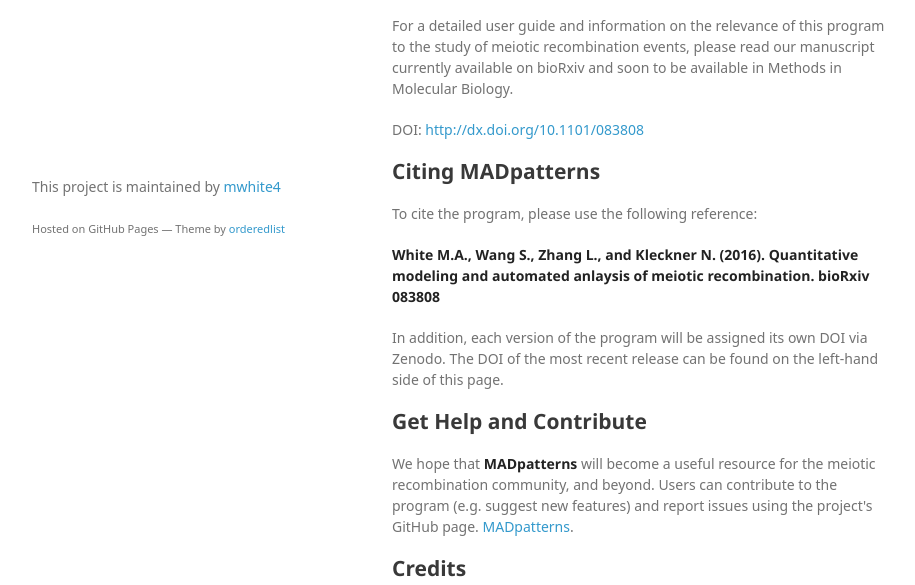
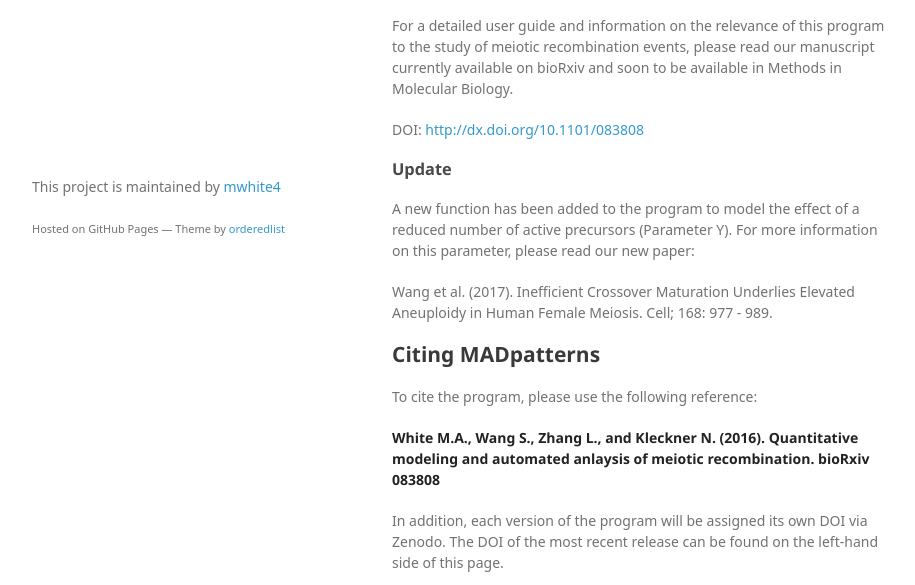
Before and after one commit to mwhite4/MADpatterns, a plain HTML site: page index.html in a window 1280 px wide. Shown: the part 492-1077 px from the top of the page, without its empty margins (178-1093 px from the left). Drawn offline with Linux system fonts and the light colour scheme; a web font is replaced by a local one.

Commit message:
Update index.html

```diff
--- a/index.html
+++ b/index.html
@@ -58,6 +58,12 @@
 
 <p>DOI: <a href="http://dx.doi.org/10.1101/083808">http://dx.doi.org/10.1101/083808</a></p>
 
+<h3>
+  <a id="update" class="anchor" href="#update" aria-hidden="true"><span aria-hidden="true" class="octicon octicon-link"></span></a>Update</h3>
+
+<p>A new function has been added to the program to model the effect of a reduced number of active precursors (Parameter Y).  For more information on this parameter, please read our new paper:</p>
+<p>Wang et al. (2017). Inefficient Crossover Maturation Underlies Elevated Aneuploidy in Human Female Meiosis. Cell; 168: 977 - 989.</p>
+
 <h2>
 <a id="citation" class="anchor" href="#citation" aria-hidden="true"><span aria-hidden="true" class="octicon octicon-link"></span></a>Citing MADpatterns</h2>
 
```
